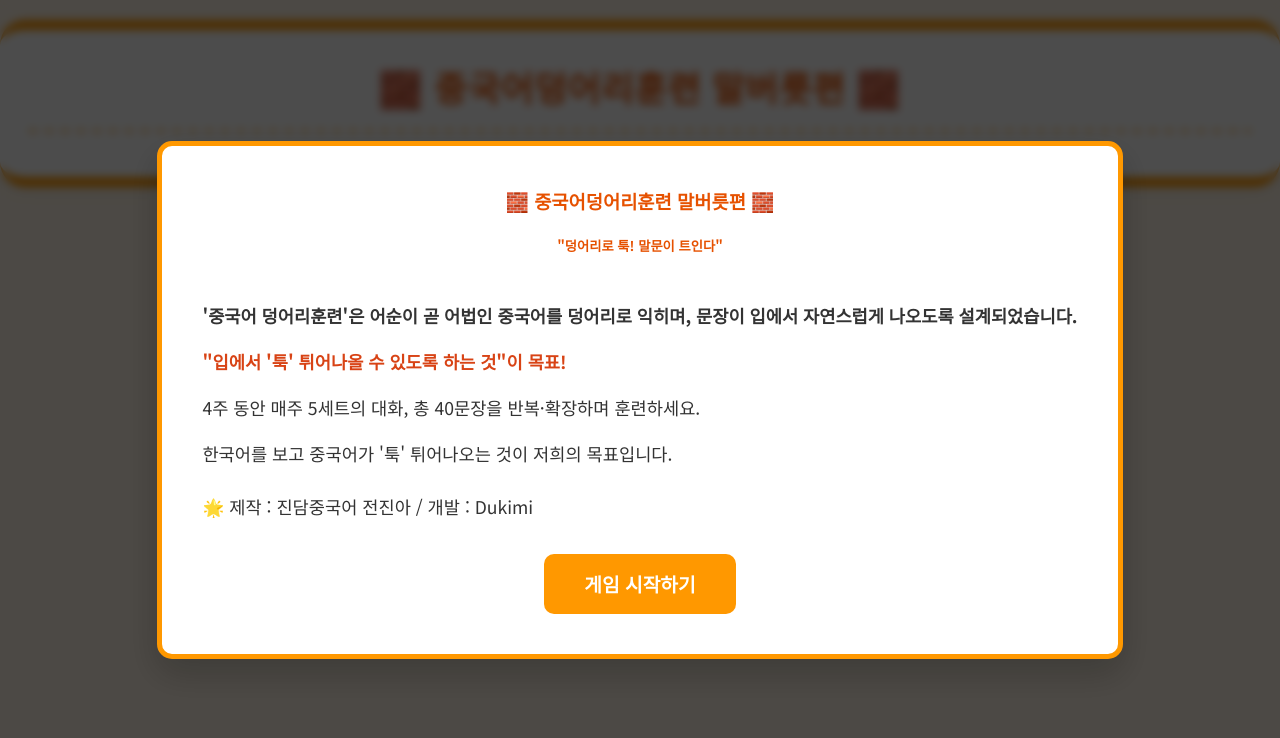
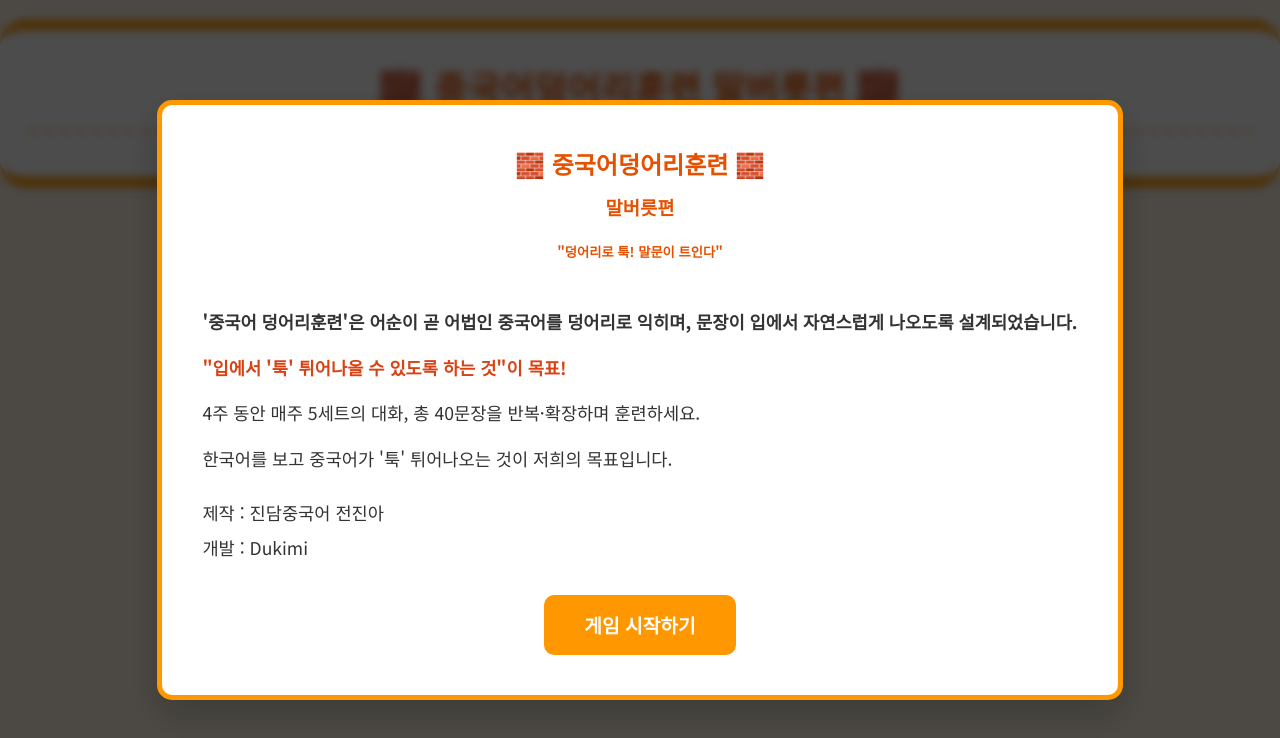
Before and after one commit to Jindam1799/habit_0126, a plain HTML site: page index.html in a window 1280 px wide. Drawn offline with Linux system fonts and the light colour scheme.

Commit message:
Update index.html

```diff
--- a/index.html
+++ b/index.html
@@ -44,7 +44,8 @@
 
       <div id="intro-popup" class="popup">
         <div class="popup-content">
-          <h3 class="subtitle-center">🧱 중국어덩어리훈련 말버릇편 🧱</h3>
+          <h2 class="subtitle-center">🧱 중국어덩어리훈련 🧱</h2>
+          <h3 class="subtitle-center">말버릇편</h3>
           <h5 class="subtitle-center">"덩어리로 툭! 말문이 트인다"</h5>
           <br />
           <p>
@@ -60,9 +61,8 @@
             4주 동안 매주 5세트의 대화, 총 40문장을 반복·확장하며 훈련하세요.
           </p>
           <p>한국어를 보고 중국어가 '툭' 튀어나오는 것이 저희의 목표입니다.</p>
-          <p class="compact-credit">
-            🌟 제작 : 진담중국어 전진아 / 개발 : Dukimi
-          </p>
+          <p class="compact-credit">제작 : 진담중국어 전진아</p>
+          <p class="compact-credit">개발 : Dukimi</p>
           <div class="button-container">
             <button id="start-game">게임 시작하기</button>
           </div>
```
